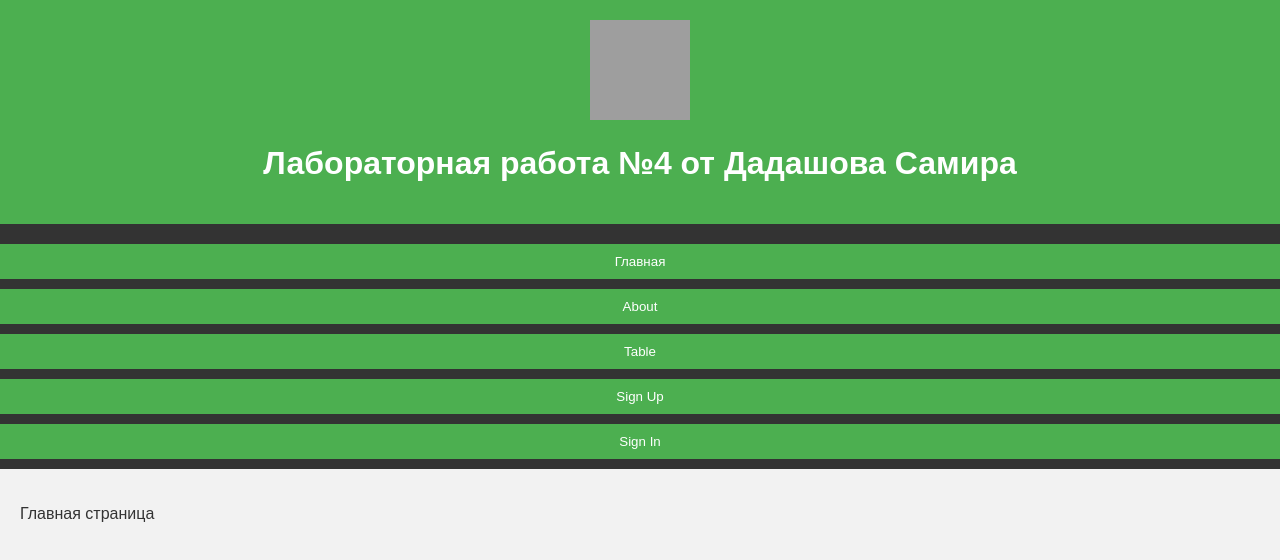
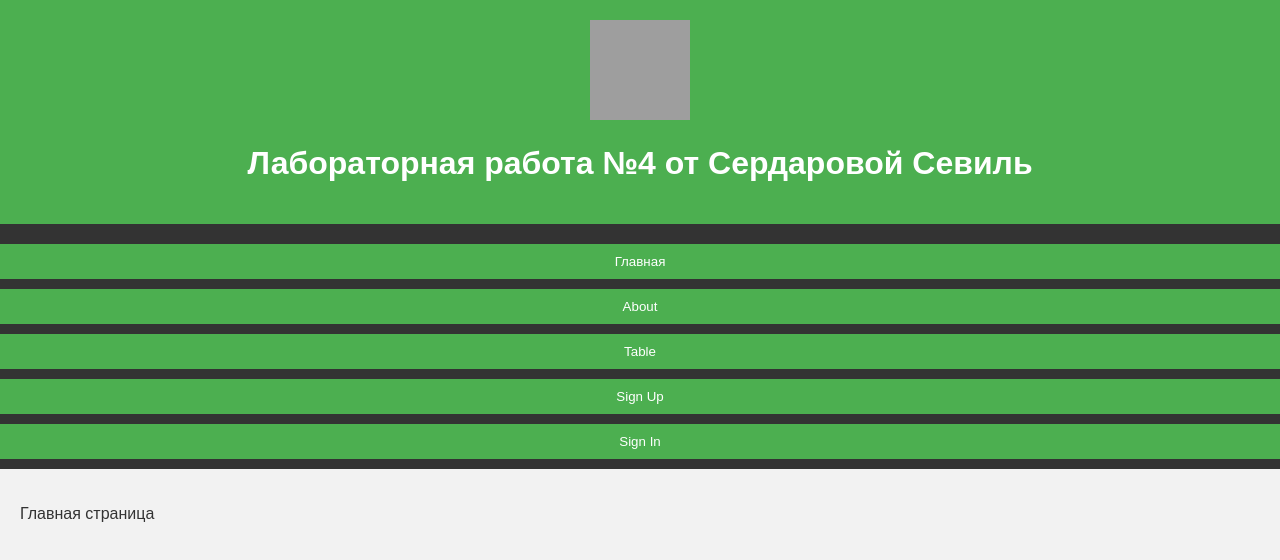
Before and after one commit to c-dvoid/sevil__lab-4, a plain HTML site: page index.html in a window 1280 px wide. Drawn offline with Linux system fonts and the light colour scheme; grey boxes are pictures that could not be loaded.

```diff
--- a/index.html
+++ b/index.html
@@ -20,7 +20,7 @@
 <body>
   <header>
     <img src="https://png.pngtree.com/png-clipart/20200727/original/pngtree-mountain-landscape-logo-design-hiking-travel-and-adventure-concept-design-png-image_5177367.jpg" alt="logo" />
-    <h1>Лабораторная работа №4 от Дадашова Самира</h1>
+    <h1>Лабораторная работа №4 от Сердаровой Севиль</h1>
   </header>
 
   <nav>
```
